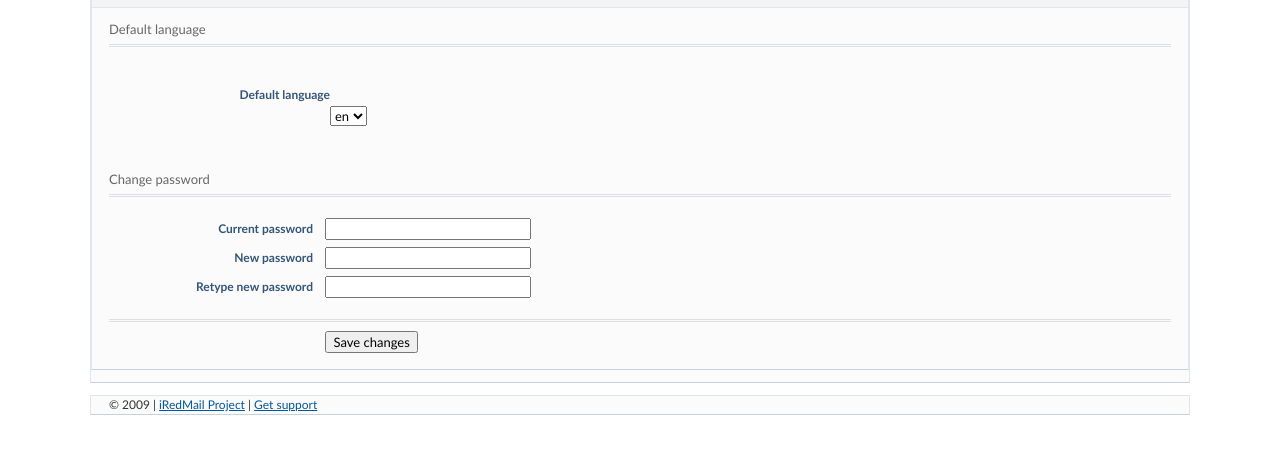
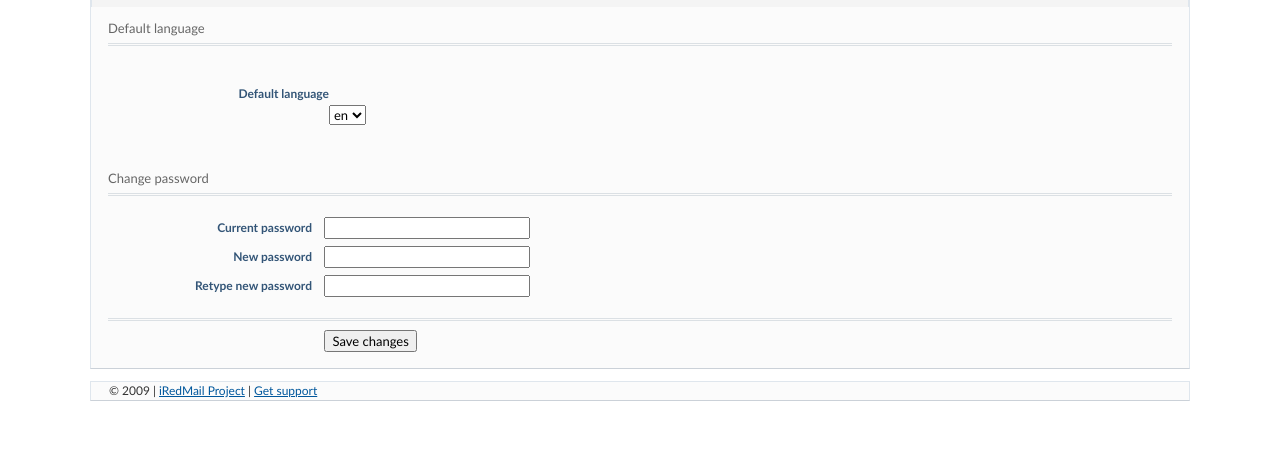
Before and after one commit to iredmail/iRedAdmin, a Python web app: template templates/default/ldap/preferences.html in a window 1280 px wide. Shown: the part 46-500 px from the top of the page. Run offline with Jinja, Linux system fonts and the light colour scheme; the template is opened without the code that fills it: most values are stand-ins (such as "Sample title", 1, 10 or a date in 2020).

Commit message:
Template code cleanup.

```diff
--- a/libs/iredbase.py
+++ b/libs/iredbase.py
@@ -43,7 +43,7 @@ web.app = app
 web.config.debug = eval(cfg.general.get('debug', 'False'))
 lang = cfg.general.get('lang', 'en_US')
 
-web.config.session_parameters['cookie_name'] = 'iRedAdmin-ent'
+web.config.session_parameters['cookie_name'] = 'iRedAdmin-OSE'
 web.config.session_parameters['cookie_domain'] = None
 #web.config.session_parameters['timeout'] = 600          # 10 minutes
 web.config.session_parameters['ignore_expiry'] = False
--- a/templates/default/ldap/macros.html
+++ b/templates/default/ldap/macros.html
@@ -121,7 +121,7 @@
     </fieldset>
 {%- endmacro %}
 
-{% macro display_reset_password(oldpw='', newpw='', confirmpw='', show_oldpw='no', show_confirmpw='yes', firstitem='yes',) -%}
+{% macro display_reset_password(oldpw='', newpw='', confirmpw='', show_oldpw='no', show_confirmpw='yes', firstitem='yes') -%}
     <fieldset class="frm-group {%if firstitem == 'yes' %}group1{%endif%}">
         <legend class="group-legend"><strong>Required information</strong></legend>
         {% if show_oldpw == 'yes' %}
--- a/templates/default/ldap/preferences.html
+++ b/templates/default/ldap/preferences.html
@@ -17,7 +17,7 @@
     {% endif %}
 {% endif %}
 
-<div class="main-content frm parted">
+<div class="frm parted">
     <form class="frm-form" method="post" action="{{ctx.homepath}}/preferences">
         <div class="content-head">
             <h2 class="hn"><span>{{ _('Default language') }}</span></h2>
```
